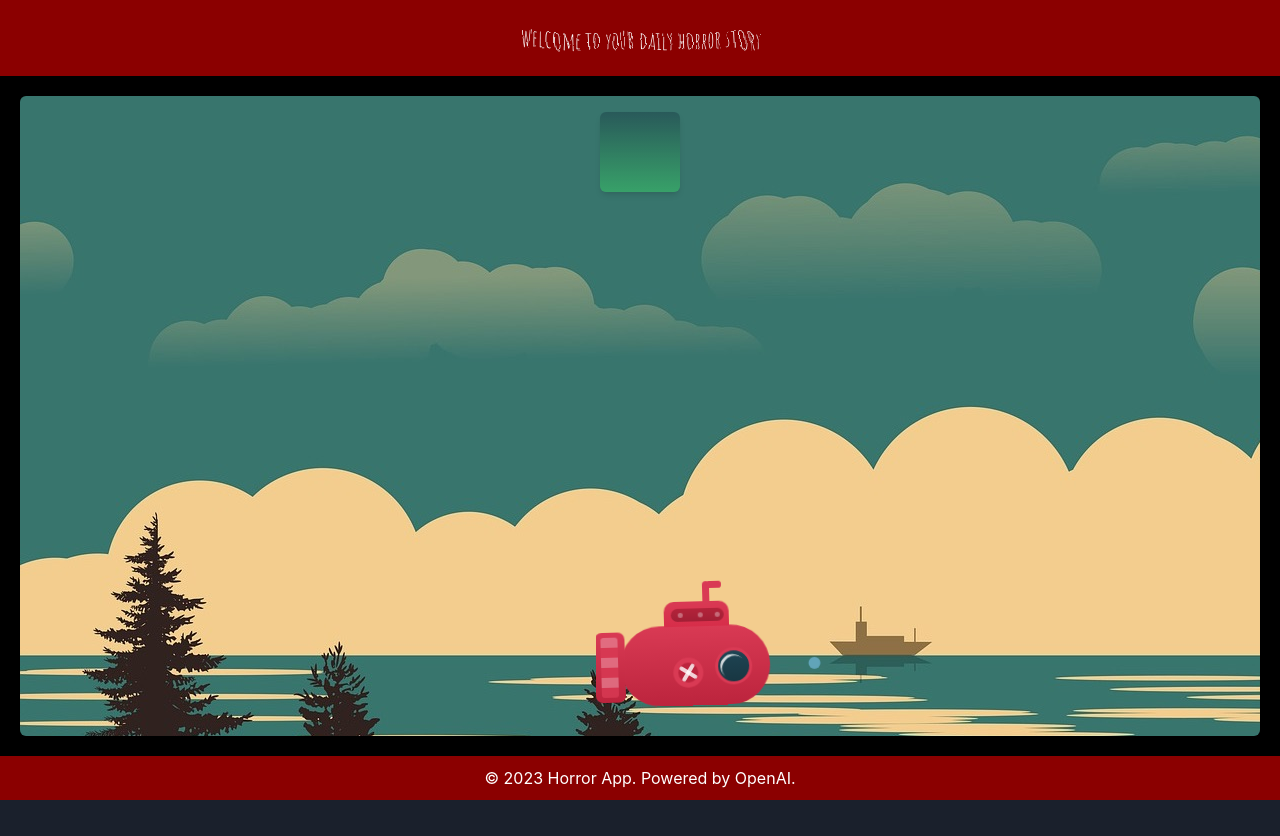
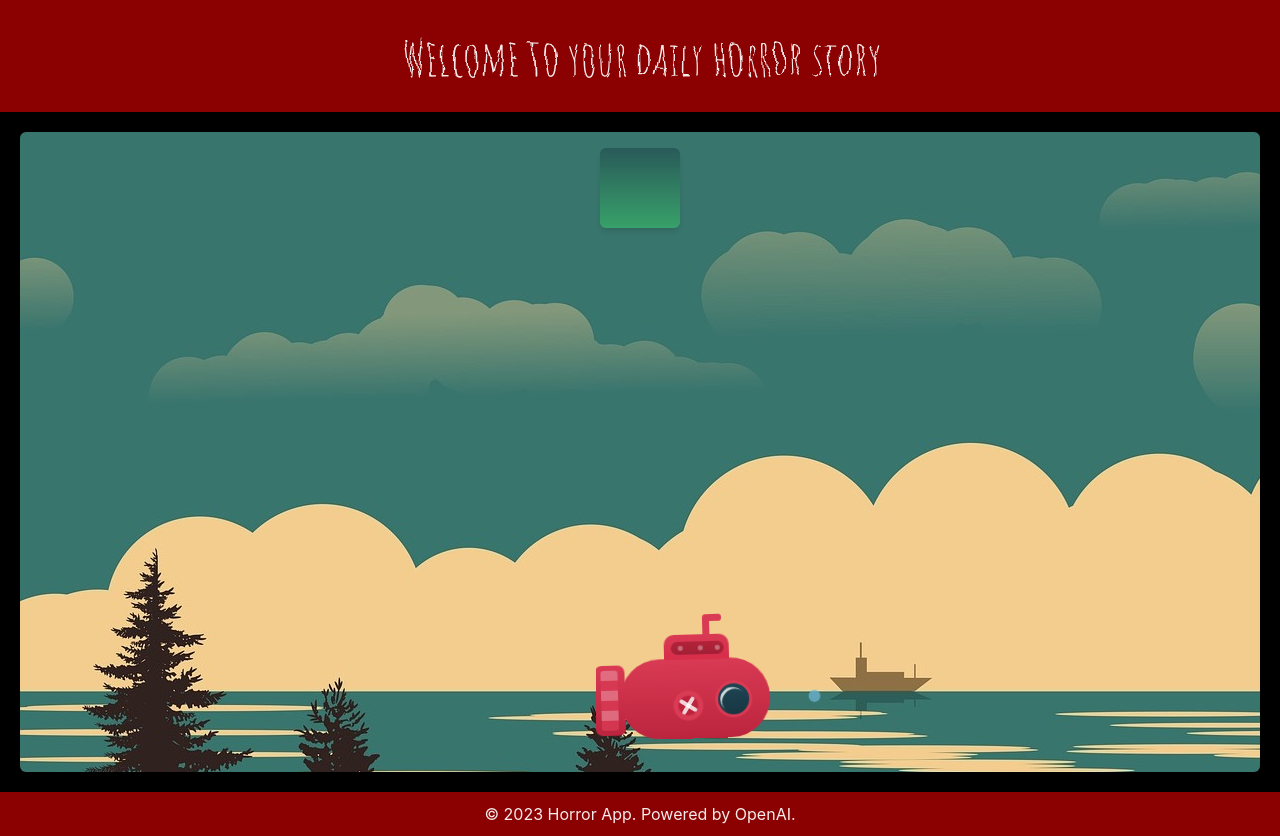
Before and after one commit to mproistak/story-teller, a Next.js app: page / in a window 1280 px wide. Before the commit the page ends 800 px from the top, so only its background shows below. Built offline with nearby package versions, Linux system fonts and the light colour scheme; no server answers.

Commit message:
tidy up css

```diff
--- a/src/pages/_app.tsx
+++ b/src/pages/_app.tsx
@@ -4,7 +4,6 @@ import { ChakraProvider } from '@chakra-ui/react';
 
 import Layout from '@layout';
 import theme from '@theme';
-import '@styles/index.scss';
 import '@styles/globals.css';
 import '@styles/submarine.scss';
 
--- a/src/styles/globals.css
+++ b/src/styles/globals.css
@@ -1,8 +1,20 @@
+@import url('https://fonts.googleapis.com/css?family=Amatic+SC:400,700');
+
 body {
   margin: 0;
   font-family: 'Helvetica Neue', sans-serif;
   background-color: black;
-  color: #fff !important;
+  color: #fff;
+  line-height: 100vh;
+}
+
+@keyframes squiggly-anim {
+  0% {
+    filter: url('#squiggly-0');
+  }
+  25% {
+    filter: url('#squiggly-1');
+  }
 }
 
 .horror-page {
@@ -12,11 +24,16 @@ body {
 .horror-header {
   background-color: darkred;
   padding: 20px;
-}
-
-.horror-header h1 {
-  font-size: 24px;
-  margin: 0;
+  & h1 {
+    font-family: 'Amatic SC', sans-serif;
+    font-size: 3rem;
+    animation: squiggly-anim 1s linear infinite;
+    display: inline-block;
+    vertical-align: middle;
+    width: 100%;
+    outline: none;
+    text-align: center;
+  }
 }
 
 .horror-content {
--- a/src/styles/index.scss
+++ /dev/null
@@ -1,25 +0,0 @@
-@import url('https://fonts.googleapis.com/css?family=Amatic+SC:400,700');
-.horror-header h1 {
-  font-family: 'Amatic SC', sans-serif;
-  font-size: 3rem;
-  animation: squiggly-anim 1s linear infinite;
-  display: inline-block;
-  vertical-align: middle;
-  width: 100%;
-  outline: none;
-  text-align: center;
-}
-body {
-  line-height: 100vh;
-  background: #111;
-  color: #fff;
-}
-
-@keyframes squiggly-anim {
-  0% {
-    filter: url('#squiggly-0');
-  }
-  25% {
-    filter: url('#squiggly-1');
-  }
-}
```
